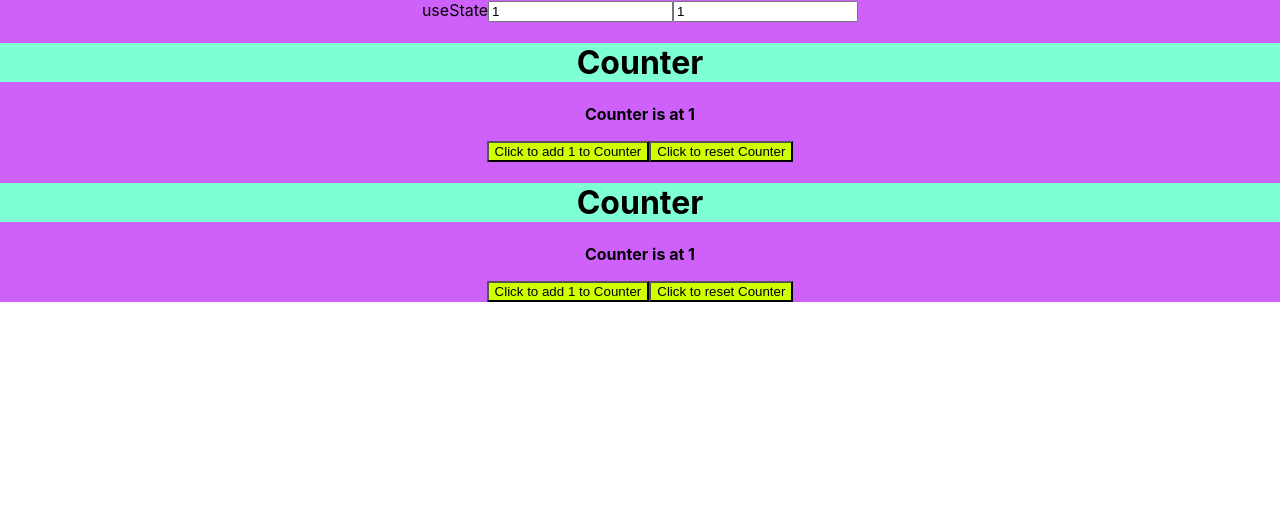
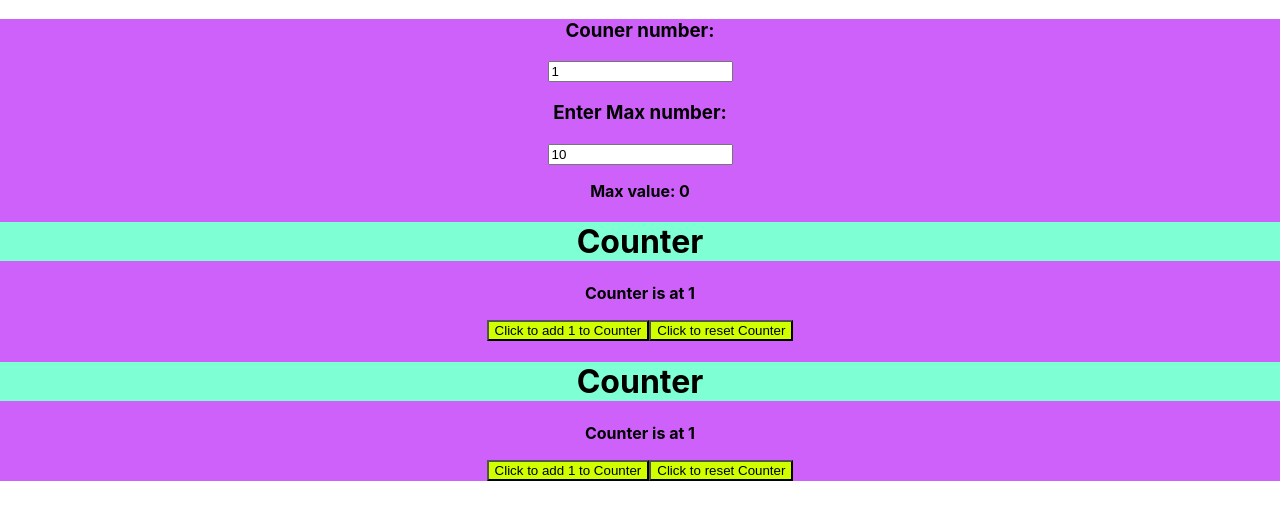
Before and after one commit to NoaAvshalom/usestate1, a React (Create React App) app: page / in a window 1280 px wide. Shown: the top 520 px of the page. Built offline with nearby package versions, Linux system fonts and the light colour scheme.

Commit message:
Homework 4

```diff
--- a/src/App.js
+++ b/src/App.js
@@ -3,25 +3,43 @@ import './App.css';
 import Counter from './Counter';
 import { useState } from 'react';
 
-
 function App() {
   const [delta, setDelta] = useState(1)
-  const [max , setMax] =useState(1)
+  const [numMax, setNumMax] = useState(10)
+  const [reset, setReset] = useState(false)
+  const[maxValue, setMaxValue] = useState(0)
 
 function handleDelta(e){
   console.log(e);
   setDelta(Number(e.target.value))
 }
-function handleMax(e){
-  setMax(Number(e.target.value))
+function handleNumMax(e){
+  console.log(e);
+  setNumMax(Number(e.target.value))
 }
+
+function getReset(data){
+  console.log(data)
+  setReset(data)
+}
+
+function getMax(data){
+  console.log(data)
+  if (data > maxValue) setMaxValue(data)
+
+
+}
+
+
   return (
     <div className="App">
-      useState
-     <input type = "number" value = {delta} onChange = {handleDelta}/>
-     <input type = "number" value = {max} onChange = {handleMax}/>
-     <Counter delta = {delta} max ={max}/>
-     <Counter delta = {delta} max ={max}/>
+      <p><h3>Couner number:</h3></p>
+      <input type = "number" value = {delta} onChange = {handleDelta}/>
+      <p><h3>Enter Max number:</h3></p>
+      <input type = "number" value = {numMax} onChange = {handleNumMax}/>
+      <p> Max value: {maxValue} </p>
+      <Counter delta = {delta} numMax = {numMax} getReset = {getReset} needToReset = {reset} getMax = {getMax}/>
+      <Counter delta = {delta} numMax = {numMax} getReset = {getReset} needToReset = {reset} getMax = {getMax}/>
     </div>
   );
 }
--- a/src/Counter.js
+++ b/src/Counter.js
@@ -1,21 +1,31 @@
-import { useState } from "react";
+import { useState, useEffect } from "react";
 
 function Counter(props) {
-    const {delta} = props
+    const {delta,maxCounter, getReset,needToReset,getMax} = props
     const [count, setCount] = useState(1)
-    const {max} = props
+
+    useEffect(()=>{
+      if (needToReset){
+        setCount(0)
+        getReset(false)
+      }
+    },[needToReset, getReset])
+
+
     function incr(){
         setCount(
             function(oldCount){
-                if ((oldCount+ delta)<= max){
+                if (oldCount+ delta > maxCounter) return 0
+                getMax(oldCount+ delta)
                 return oldCount + delta
+
+
             }
-            else {return 0}
-        }
         )
     }
     function reset(){
-        setCount(0)
+        getReset(true)
+        //setCount(0)
 
     }
 
```
